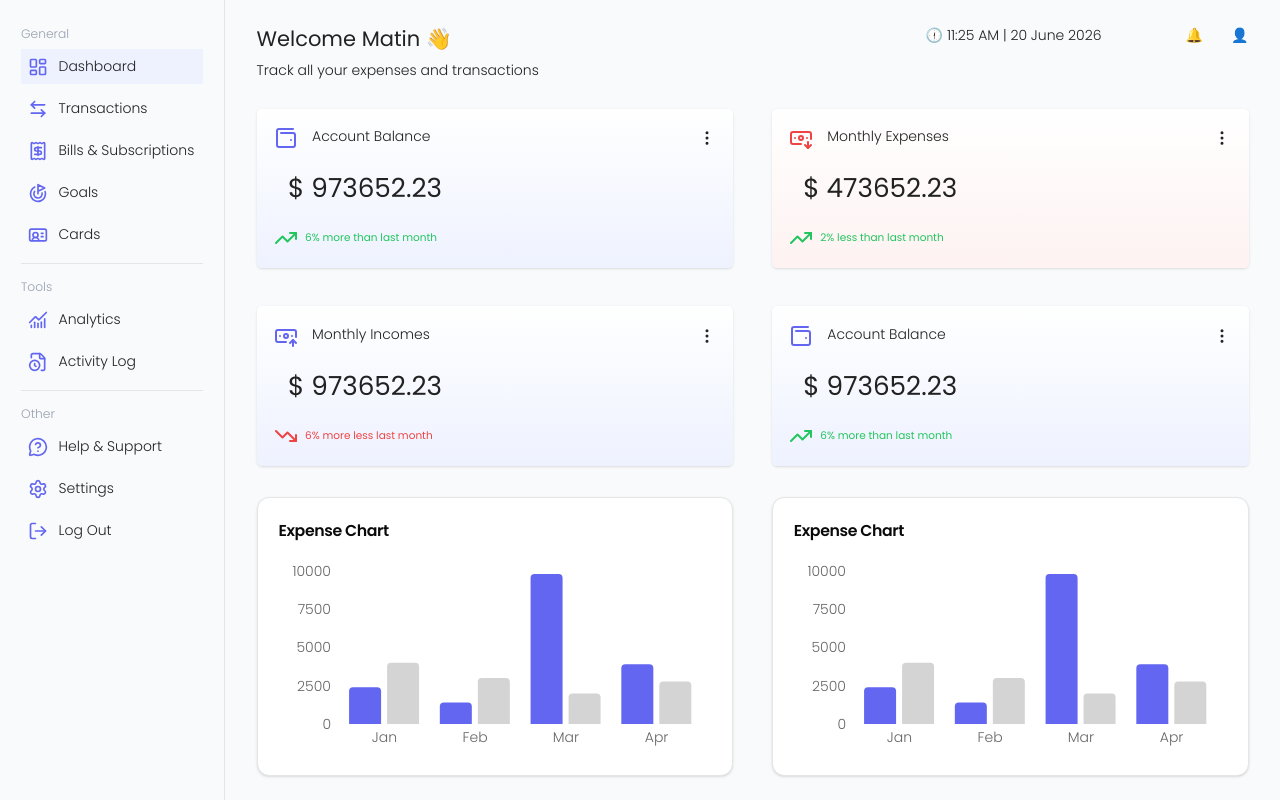
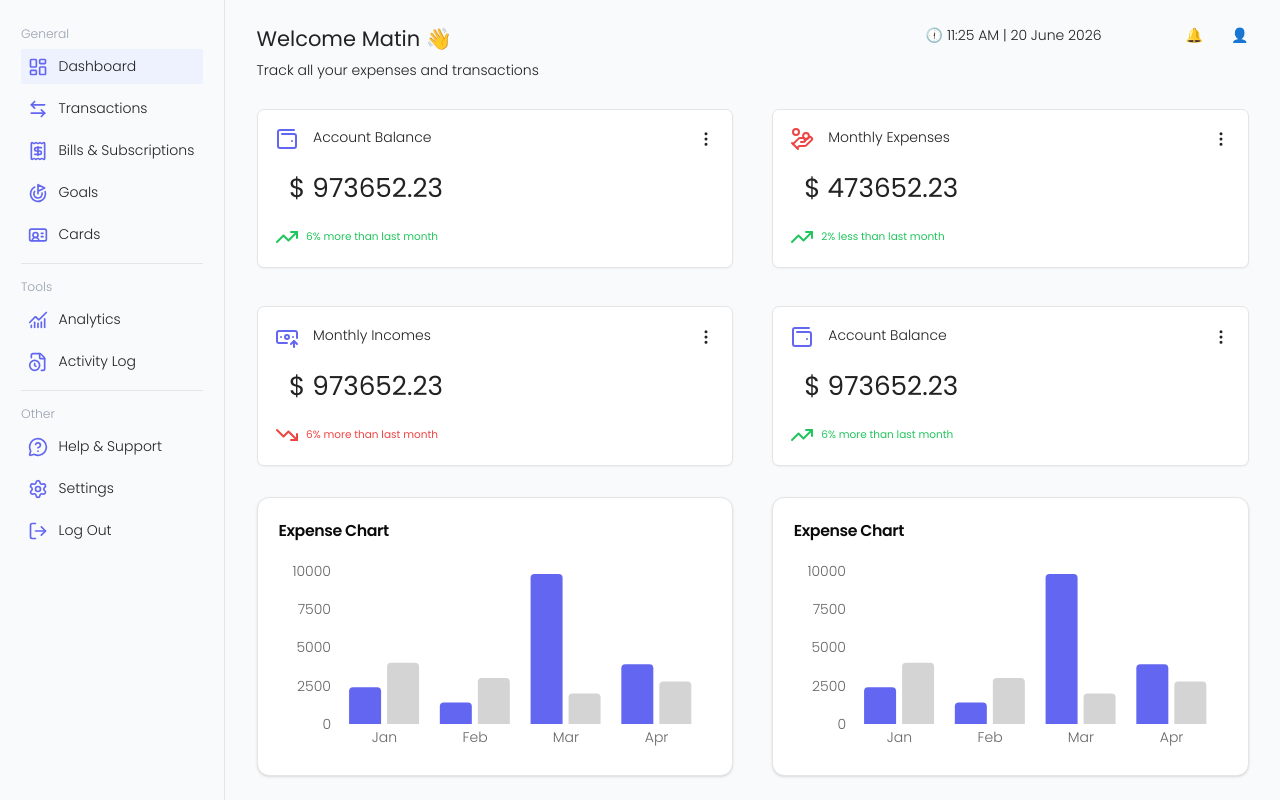
Before and after one commit to matinstack/exchangify-app, a Next.js app: page /app/dashboard in a window 1280 px wide. Built offline with nearby package versions, Linux system fonts and the light colour scheme.

Commit message:
style: change expense card icon to hand-coin

```diff
--- a/components/application/dashboard/Cards.tsx
+++ b/components/application/dashboard/Cards.tsx
@@ -3,8 +3,8 @@ import {
   WalletMinimal,
   TrendingUpIcon,
   TrendingDownIcon,
-  BanknoteArrowDown,
   BanknoteArrowUp,
+  HandCoins,
 } from "lucide-react";
 
 function Cards() {
@@ -23,14 +23,14 @@ function Cards() {
         type={"regularCard"}
         footer={"2% less than last month"}
         footerIcon={<TrendingUpIcon />}
-        icon={<BanknoteArrowDown />}
+        icon={<HandCoins />}
         header={"Monthly Expenses"}
         amount={473652.23}
         hasProfit
       />
       <CardsWrapper
         type={"regularCard"}
-        footer={"6% more less last month"}
+        footer={"6% more than last month"}
         footerIcon={<TrendingDownIcon />}
         icon={<BanknoteArrowUp />}
         header={"Monthly Incomes"}
--- a/components/application/dashboard/cards/CardsWrapper.tsx
+++ b/components/application/dashboard/cards/CardsWrapper.tsx
@@ -27,7 +27,7 @@ function CardsWrapper(props: Card | GoalCard) {
 
       return (
         <li
-          className={`p-5 md:h-45.5 rounded-sm ${props.header === "Monthly Expenses" ? "from-expense-accent" : "from-brand-accent"} bg-linear-to-t  to-white shadow-sm flex flex-col justify-between`}
+          className={`p-5 md:h-45.5 rounded-md border border-border bg-card shadow-xs flex flex-col justify-between`}
         >
           <div className={"flex justify-between"}>
             <h5 className={"flex gap-4"}>
```
